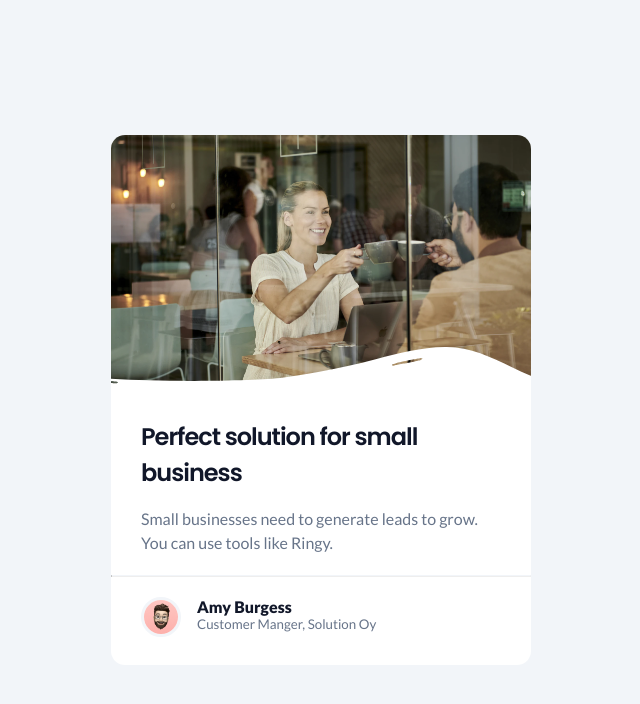
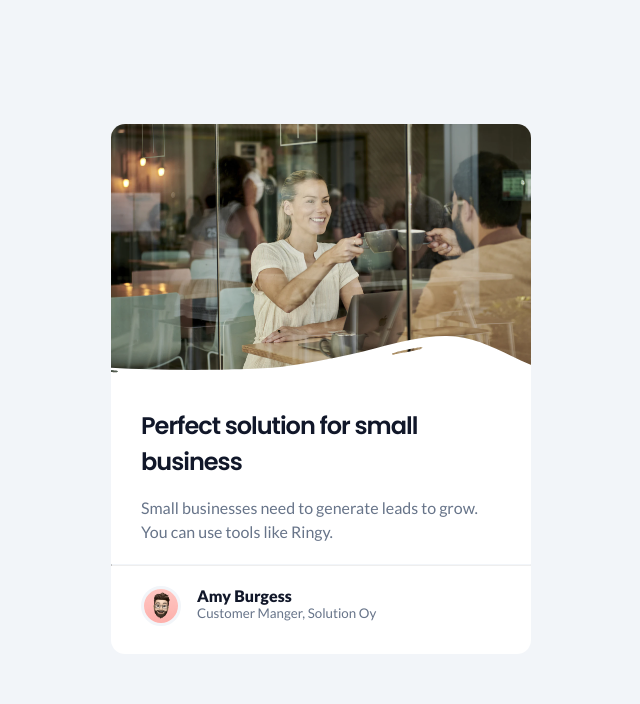
Before and after one commit to HLena/devChallengues, a plain HTML site: page 1-resposive-web-developer/2-business-blog-card/index.html in a window 1280 px wide. Shown: the whole page, without its empty margins (319-959 px from the left). Drawn offline with Linux system fonts and the light colour scheme.

```diff
--- a/1-resposive-web-developer/2-business-blog-card/css/styles.css
+++ b/1-resposive-web-developer/2-business-blog-card/css/styles.css
@@ -34,9 +34,6 @@ body {
 .container{
     width: 100%;
     height: 100%;
-    display: flex;
-    justify-content: center;
-    align-items: center;
 }
 
 .card{
@@ -44,6 +41,7 @@ body {
     height: 530px;
     background-color: var(--background-card);
     border-radius: var(--radious);
+    margin: 124px auto 0
 }
 .card .card__image {
     position: relative;
```
Also changed, not shown: 1 other file.
